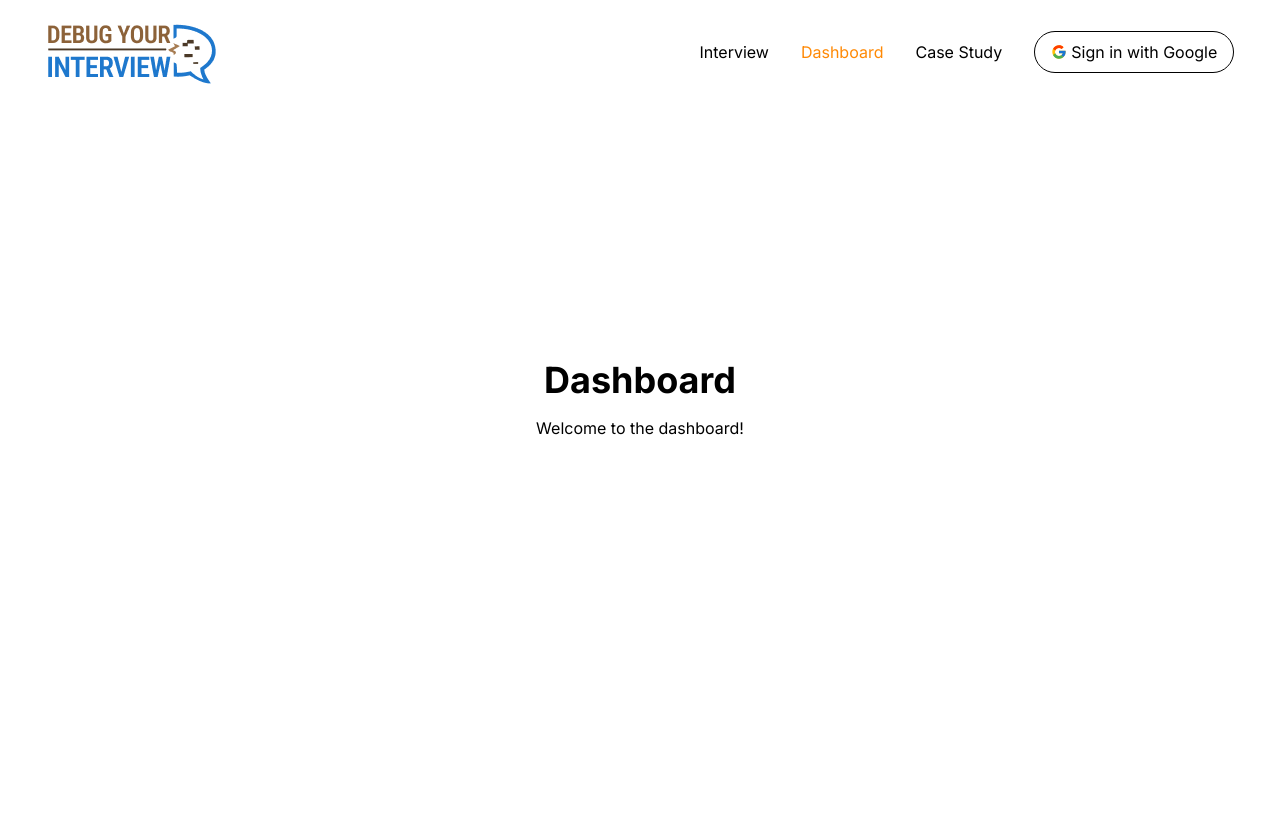
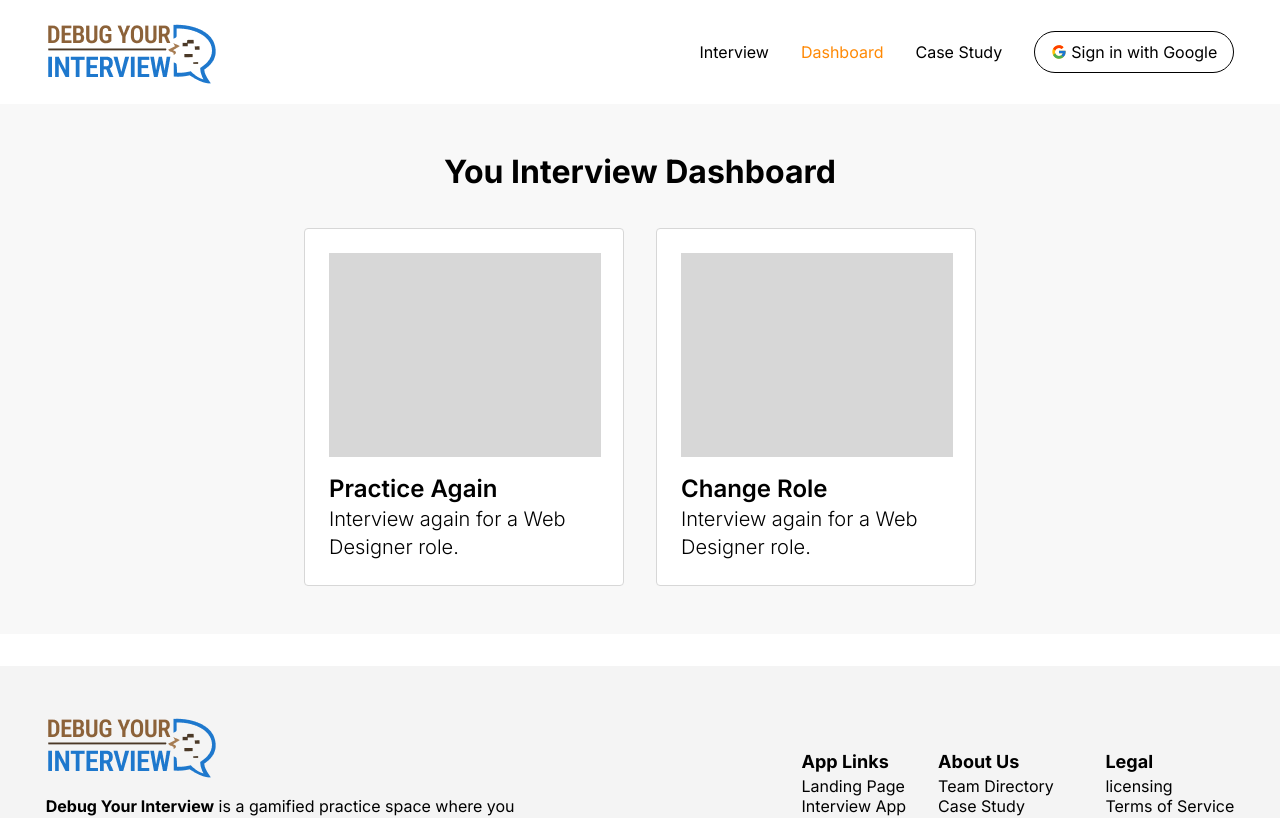
Before and after one commit to chingu-voyages/V59-tier3-team-39, a React (Vite) app in the folder frontend/: page /dashboard in a window 1280 px wide. Shown: the top 818 px of the page. Built offline with nearby package versions, Linux system fonts and the light colour scheme.

Commit message:
create new interview, card components

```diff
--- /dev/null
+++ b/frontend/src/components/dashboard/Card.tsx
@@ -0,0 +1,21 @@
+
+type cardProps = {
+    title: string
+    description: string
+  }
+
+
+const Card = ({title, description}: cardProps) => {
+  return (
+    <div className="max-w-80 p-6 bg-white rounded-sm border border-[#D7D7D7]">
+        <div className="space-y-4">
+          <div className="w-68 h-51 bg-[#D7D7D7]"></div>
+          <span className="text-2xl font-semibold">{title}</span>
+          <p className="text-xl font-light">{description}</p>
+        </div>
+
+      </div>
+  )
+}
+
+export default Card
--- /dev/null
+++ b/frontend/src/components/dashboard/NewInterview.tsx
@@ -0,0 +1,23 @@
+import Card from "./Card"
+
+const NewInterview = () => {
+  return (
+    <div className="py-12">
+      <h1 className="text-[2rem] font-bold text-center mb-8">You Interview Dashboard</h1>
+      <div className="flex justify-center gap-8">
+        <Card
+          title='Practice Again'
+          description='Interview again for a Web Designer role.'
+        />
+        <Card
+          title='Change Role'
+          description='Interview again for a Web Designer role.'
+        />
+      </div>
+
+
+    </div>
+  )
+}
+
+export default NewInterview
--- a/frontend/src/components/main/Footer.tsx
+++ b/frontend/src/components/main/Footer.tsx
@@ -38,7 +38,7 @@ const Footer = () => {
     <footer className="bg-[#f4f4f4] mt-8">
       <div className='w-13/14 mx-auto py-12'>
         <div className="flex flex-col md:flex-row md:justify-between md:items-center mb-8">
-          <div className='space-y-4 max-w-[480px]'>
+          <div className='space-y-4 max-w-120'>
             <img src={Logo} alt="" />
             <p>
               <span className='font-bold'>Debug Your Interview</span> is a gamified practice space where you can simulate real-world interviews, iterate on your delivery, and improve with every session. By designers and devs, for designers and devs.
--- a/frontend/src/pages/Dashboard.tsx
+++ b/frontend/src/pages/Dashboard.tsx
@@ -1,8 +1,9 @@
+import NewInterview from "../components/dashboard/NewInterview"
+
 const Dashboard = () => {
   return (
-    <div className="flex flex-col items-center justify-center h-screen">
-      <h1 className="text-4xl font-bold">Dashboard</h1>
-      <p className="mt-4">Welcome to the dashboard!</p>
+    <div className="mt-25 bg-[#F8F8F8]">
+      <NewInterview />
     </div>
   )
 }
```
